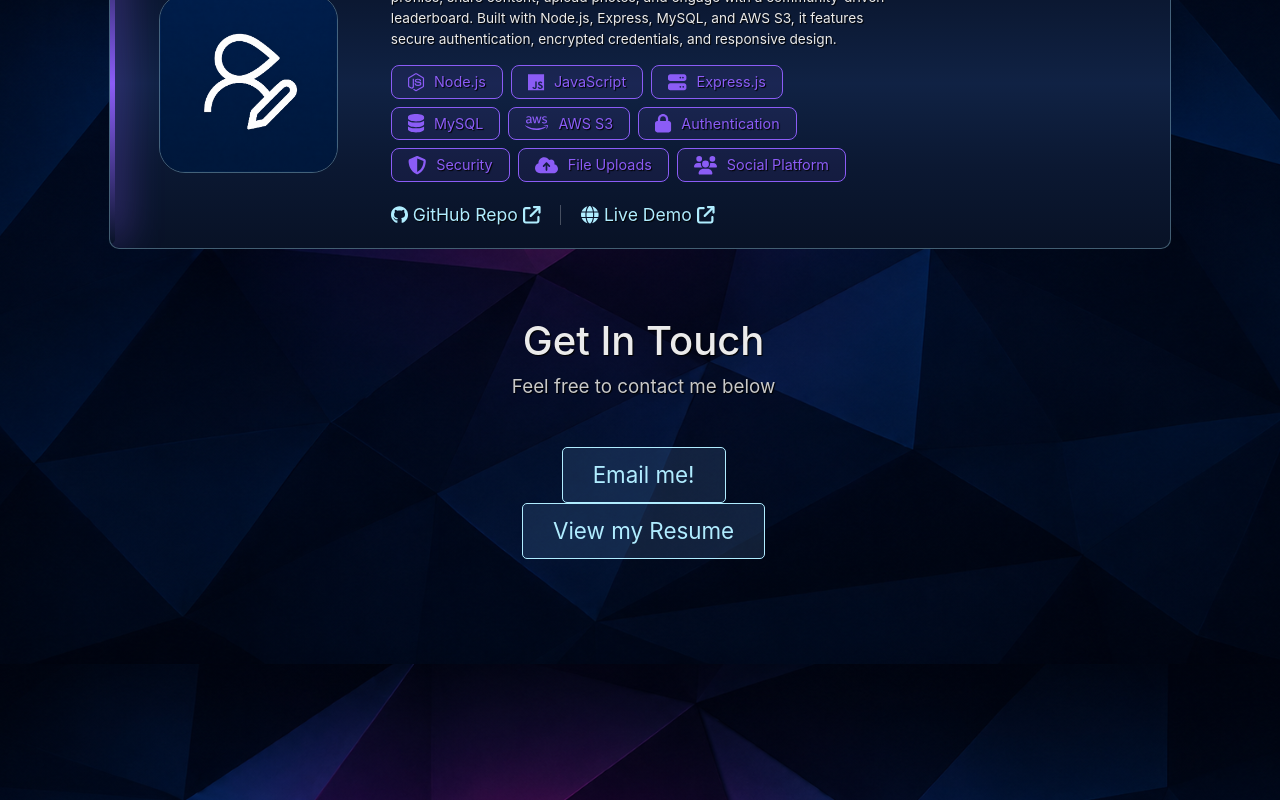
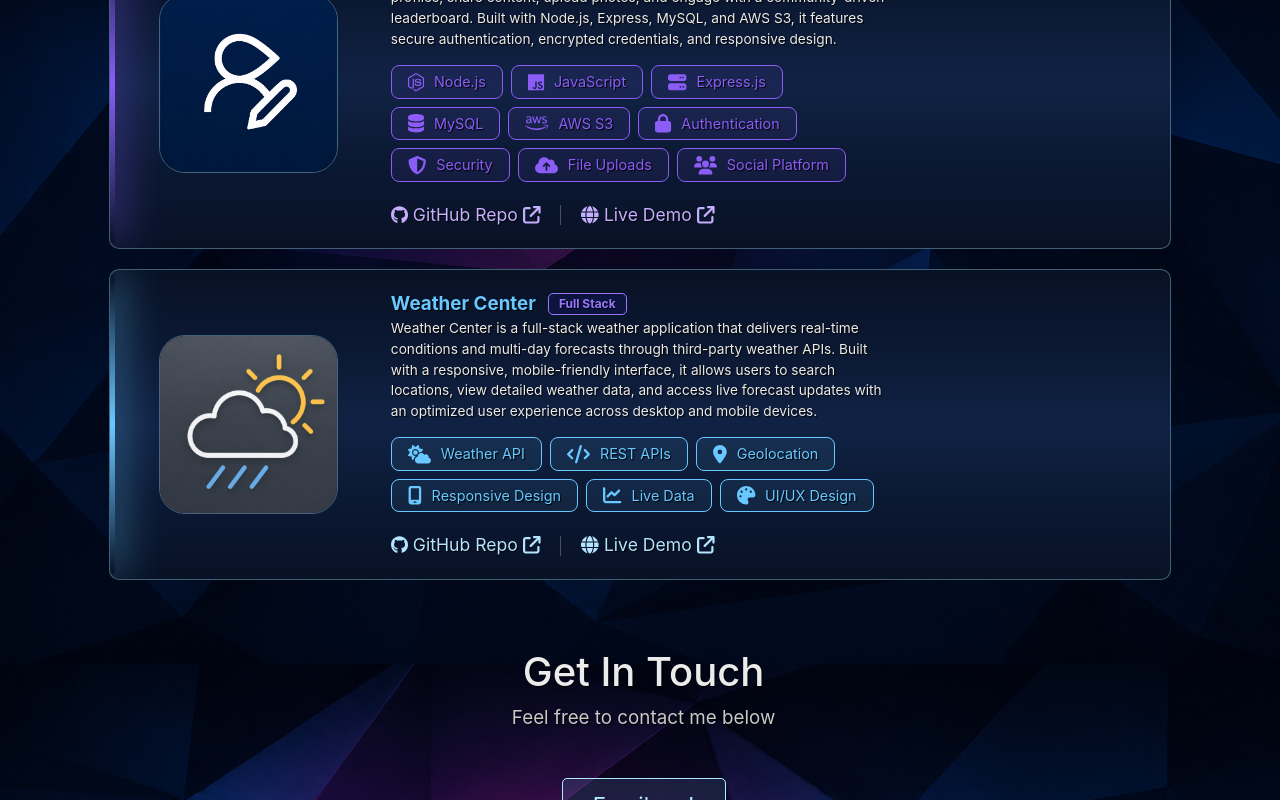
Before and after one commit to JayPTucker/React-Portfolio, a React (Create React App) app: page / in a window 1280 px wide. Shown: the part 1736-2536 px from the top of the page. Built offline with nearby package versions, Linux system fonts and the light colour scheme; no server answers.

Commit message:
New Project Added
- Added Weather Center
- More code organization
- Added accents to links

```diff
--- a/src/pages/Projects.js
+++ b/src/pages/Projects.js
@@ -19,7 +19,11 @@ import {
   faCodeBranch,
   faWandMagicSparkles,
   faPalette,
-  faCode
+  faCode,
+  faCloudSun,
+  faLocationDot,
+  faMobileScreen,
+  faChartLine
 } from '@fortawesome/free-solid-svg-icons';
 
 // Brand Icons
@@ -39,8 +43,10 @@ import { getRepo, getLatestCommit } from '../api/github';
 import responsiveDesktop from '../img/desktop1.png';
 import responsiveTablet from '../img/ipad1.png';
 import responsivePhone from '../img/phone1.png';
+// Project Logos
+import meLogoThing from '../img/meLogoThing.png';
 import witterImage from '../img/witter_project.png';
-import meLogoThing from '../img/meLogoThing.png';
+import weatherCenterLogo from '../img/weather-center.png';
 
 // CSS
 import '../styles/Projects.css';
@@ -57,7 +63,8 @@ const projectVariants = {
 
   const projects = [
     "Witter",
-    "React-Portfolio"
+    "React-Portfolio",
+    "weather-center"
   ];
 
 const Projects = () => {
@@ -351,7 +358,7 @@ const Projects = () => {
                         target="_blank"
                         rel="noopener noreferrer"
                       >
-                        <span>View all changes</span>
+                        <span>View all changes </span>
                         <FontAwesomeIcon icon={faArrowUpRightFromSquare} />
                       </a>
 
@@ -363,7 +370,7 @@ const Projects = () => {
           </Col>
         </Row>
 
-        {/* Witter Project */}
+        {/* WITTER PROJECT */}
         <Row className="justify-content-center">
           <Col lg={10}>
             <div className="project-row witter">
@@ -530,7 +537,172 @@ const Projects = () => {
                         target="_blank"
                         rel="noopener noreferrer"
                       >
-                        <span>View all changes</span>
+                        <span>View all changes </span>
+                        <FontAwesomeIcon icon={faArrowUpRightFromSquare} />
+                      </a>
+
+                    </div>
+                  )}
+                </Col>
+              </Row>
+            </div>
+          </Col>
+        </Row>
+
+        {/* WEATHER CENTER PROJECT */}
+        <Row className="justify-content-center">
+          <Col lg={10}>
+            <div className="project-row weather-center">
+              <Row className="align-items-center">
+                {/* Project Image */}
+                <Col lg={3} md={12} className="text-center">
+                  <img
+                    className="projectLogo"
+                    src={weatherCenterLogo}
+                    alt="Weather Center Logo"
+                  />
+                </Col>
+
+                {/* Project Details */}
+                <Col lg={6} md={12}>
+                  <p className="projectTitle">
+                    <span>Weather Center</span>
+                    <span className="app-type-bubble">Full Stack</span>
+                  </p>
+
+                  <p className="project-desc">
+                    Weather Center is a full-stack weather application that delivers real-time
+                    conditions and multi-day forecasts through third-party weather APIs. Built
+                    with a responsive, mobile-friendly interface, it allows users to search locations,
+                    view detailed weather data, and access live forecast updates with an optimized
+                    user experience across desktop and mobile devices.
+                  </p>
+
+                  {/* Skills */}
+                  <div className='project-skill-bubble-group'>
+                    <div className='project-skill-bubble'>
+                      <FontAwesomeIcon className='bubble-icon' icon={faCloudSun} />
+                      <span>Weather API</span>
+                    </div>
+
+                    <div className='project-skill-bubble'>
+                      <FontAwesomeIcon className='bubble-icon' icon={faCode} />
+                      <span>REST APIs</span>
+                    </div>
+
+                    <div className='project-skill-bubble'>
+                      <FontAwesomeIcon className='bubble-icon' icon={faLocationDot} />
+                      <span>Geolocation</span>
+                    </div>
+
+                    <div className='project-skill-bubble'>
+                      <FontAwesomeIcon className='bubble-icon' icon={faMobileScreen} />
+                      <span>Responsive Design</span>
+                    </div>
+
+                    <div className='project-skill-bubble'>
+                      <FontAwesomeIcon className='bubble-icon' icon={faChartLine} />
+                      <span>Live Data</span>
+                    </div>
+
+                    <div className='project-skill-bubble'>
+                      <FontAwesomeIcon className='bubble-icon' icon={faPalette} />
+                      <span>UI/UX Design</span>
+                    </div>
+                  </div>
+
+                  {/* Project Links */}
+                  <div className="project-links">
+                    <a
+                      href="https://github.com/JayPTucker/weather-center"
+                      className="project-link"
+                      target="_blank"
+                      rel="noopener noreferrer"
+                    >
+                      <FontAwesomeIcon icon={faGithub} />
+                      <span>  GitHub Repo  </span>
+                      <FontAwesomeIcon icon={faArrowUpRightFromSquare} />
+                    </a>
+
+                    <div className="vertical-divider"></div>
+
+                    <a
+                      href="https://jayptucker.github.io/weather-center/"
+                      className="project-link"
+                      target="_blank"
+                      rel="noopener noreferrer"
+                    >
+                      <FontAwesomeIcon icon={faGlobe} />
+                      <span>  Live Demo  </span>
+                      <FontAwesomeIcon icon={faArrowUpRightFromSquare} />
+                    </a>
+                  </div>
+                </Col>
+
+                {/* Project Status & Changelog */}
+                <Col lg={3} md={12}>
+                  {projectData["weather-center"] && (
+                    <div className="project-status">
+
+                      <p>
+                        <b className="changelog-text">Changelog via</b>
+                        <span className="github-bubble">GitHub API</span>
+                      </p>
+
+                      <p>
+                        <b className="changelog-text">Last Updated: </b>
+                        {new Date(
+                          projectData["weather-center"].repo.updated_at
+                        ).toLocaleDateString()}
+                      </p>
+
+                      <p>
+                        <b>
+                          {
+                            projectData["weather-center"]
+                              .commit
+                              .commit
+                              .message
+                              .split('\n')[0]
+                          }
+                        </b>
+
+                        <div className="commit-body">
+                          {
+                            projectData["weather-center"]
+                              .commit
+                              .commit
+                              .message
+                              .split('\n')
+                              .slice(2, 6)
+                              .join('\n')
+                          }
+
+                          {
+                            projectData["weather-center"]
+                              .commit
+                              .commit
+                              .message
+                              .split('\n')
+                              .length > 5 && (
+                              <span>
+                                <br />
+                                <i>
+                                  ...Use the link below to view all changes.
+                                </i>
+                              </span>
+                            )
+                          }
+                        </div>
+                      </p>
+
+                      <a
+                        href="https://github.com/JayPTucker/weather-center/commits/main/"
+                        className="project-link"
+                        target="_blank"
+                        rel="noopener noreferrer"
+                      >
+                        <span>View all changes </span>
                         <FontAwesomeIcon icon={faArrowUpRightFromSquare} />
                       </a>
 
--- a/src/styles/Projects.css
+++ b/src/styles/Projects.css
@@ -152,6 +152,10 @@
 
 .project-row.portfolio {
   --accent: #facc15;
+}
+
+.project-row.weather-center {
+  --accent: #69c8ff;
 }
 
 /* Project Title Accent */
@@ -317,14 +321,15 @@
 
 .project-link,
 .view-on-github {
-  color: rgb(176, 237, 255) !important;
-  font-size: 1.1rem;
+  color: color-mix(
+    in srgb,
+    var(--accent) 50%,
+    white
+  ) !important;
+    font-size: 1.1rem;
   text-decoration: none;
 
-  transition:
-    color 0.2s ease,
-    text-shadow 0.2s ease,
-    transform 0.2s ease;
+  transition: all 0.2s ease-in-out;
 }
 
 .project-link:hover,
```
Also changed, not shown: src/img/weather-center.png (added).
